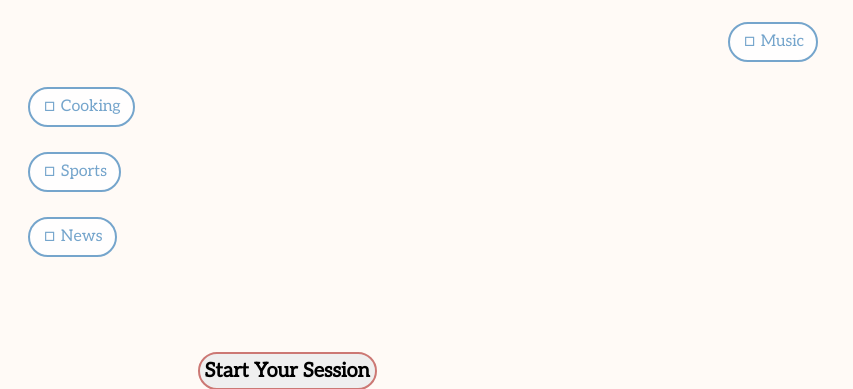
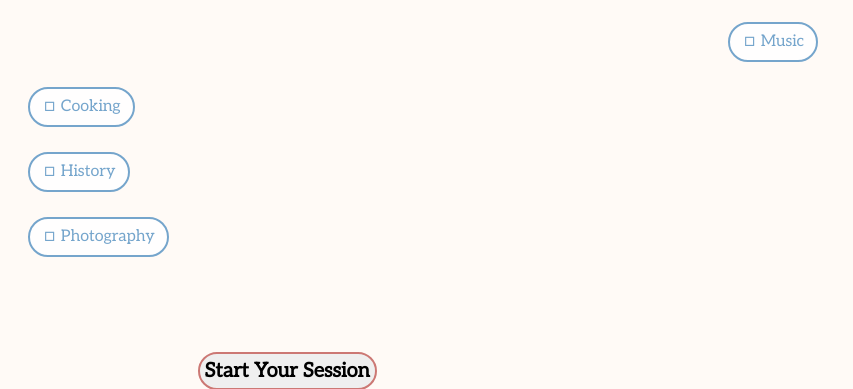
Before and after one commit to averma1/ProductiveProcrastination, a Flask app: page / in a window 1280 px wide; the page is wider, and only the part inside the window is pictured. Shown: the part 278-667 px from the top of that part, without its empty margins (0-853 px from the left). Run offline with Flask 2, Linux system fonts and the light colour scheme; some libraries are stand-ins or nearby versions; some web fonts are replaced.

Commit message:
small change

```diff
--- a/app/templates/index.html
+++ b/app/templates/index.html
@@ -24,11 +24,11 @@
       </li>
     <li class="interest-left">
       <input type="checkbox" id="interest3" name="interest3" value="History">
-      <label for="interest3">Sports</label><br>
+      <label for="interest3">History</label><br>
     </li>
     <li class="interest-right">
       <input type="checkbox" id="interest4" name="interest4" value="Photography">
-      <label for="interest4">News</label><br><br>
+      <label for="interest4">Photography</label><br><br>
     </li>
   </ul>
 </br>
```
